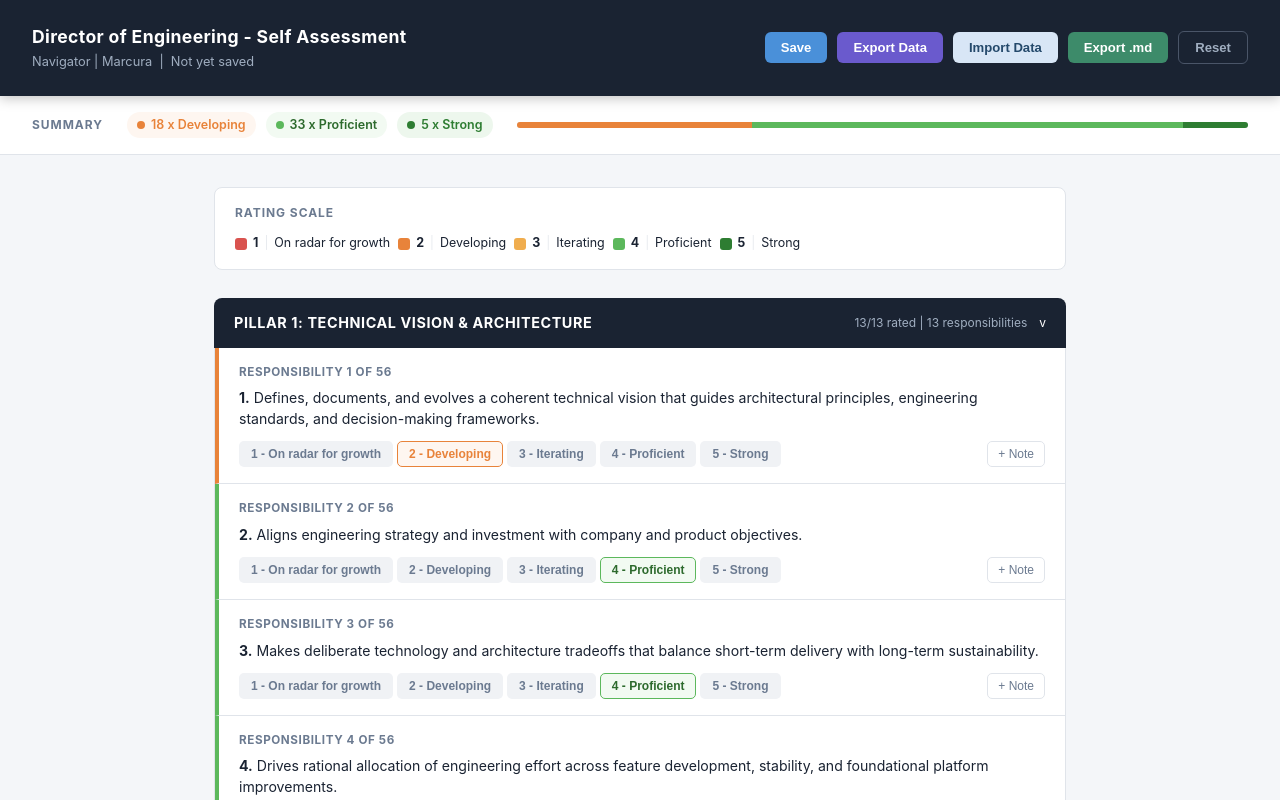
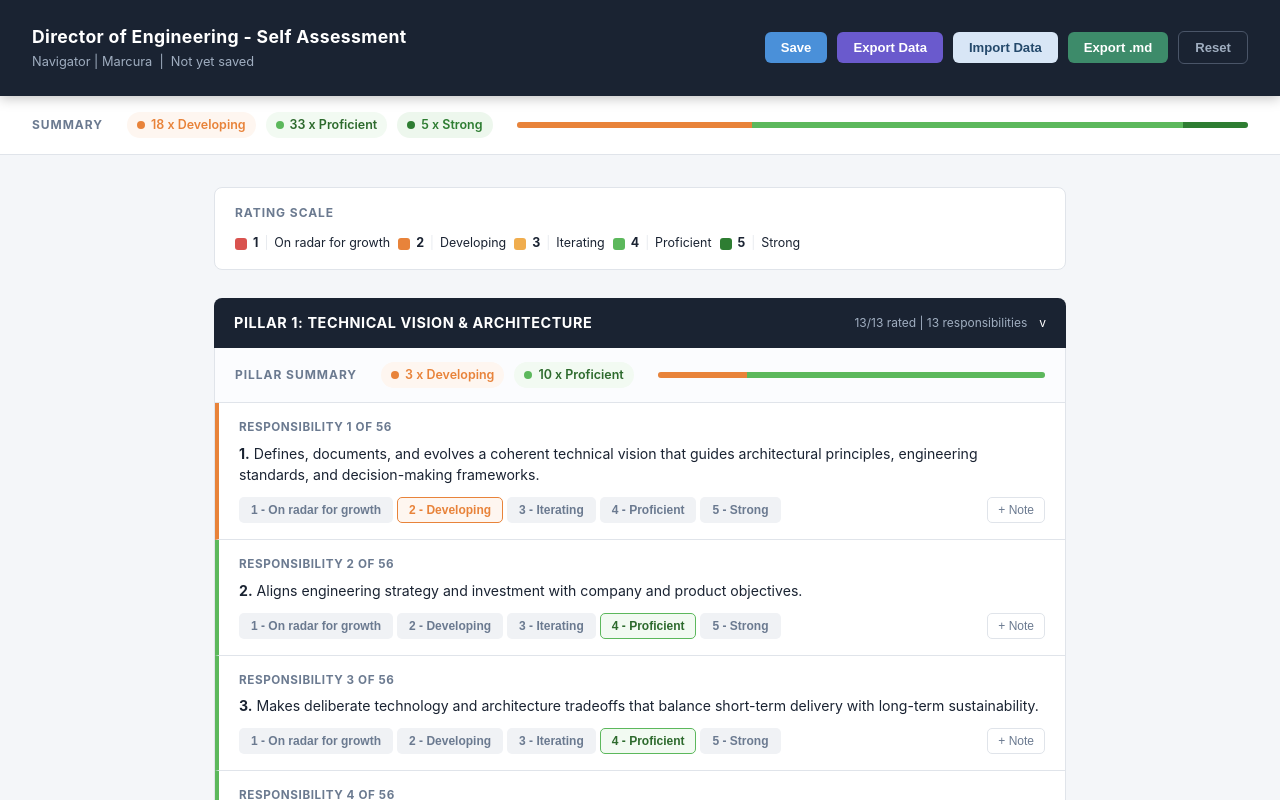
Before and after one commit to peterscottbrownstein/self-assessment, a React app in the folder app/: page / in a window 1280 px wide. Shown: the top 800 px of the page. Built offline with nearby package versions, Linux system fonts and the light colour scheme; the HTML template or start-up script is replaced by a standard one.

Commit message:
Add pillar-level rating summary bars

```diff
--- a/app/src/components/Pillar.jsx
+++ b/app/src/components/Pillar.jsx
@@ -1,6 +1,7 @@
 import { useState } from 'react';
 import { Item } from './Item';
 import { PillarSummary } from './PillarSummary';
+import { SummaryBar } from './SummaryBar';
 
 export function Pillar({
   pillar,
@@ -26,6 +27,12 @@ export function Pillar({
       </div>
       {!collapsed && (
         <div className="pillar-body">
+          <SummaryBar
+            assessmentState={assessmentState}
+            items={pillar.items}
+            title="Pillar Summary"
+            className="summary-bar-pillar"
+          />
           {pillar.items.map((item, index) => (
             <Item
               key={item.id}
--- a/app/src/components/SummaryBar.jsx
+++ b/app/src/components/SummaryBar.jsx
@@ -1,18 +1,29 @@
 import { PILLARS, RATINGS } from '../data/pillars';
 
-export function SummaryBar({ assessmentState }) {
+function buildCounts(items, assessmentState) {
   const counts = { 1: 0, 2: 0, 3: 0, 4: 0, 5: 0, null: 0 };
-  PILLARS.forEach(p =>
-    p.items.forEach(item => {
-      const r = assessmentState[item.id]?.rating ?? null;
-      counts[r] = (counts[r] || 0) + 1;
-    })
-  );
-  const total = PILLARS.reduce((sum, p) => sum + p.items.length, 0);
+
+  items.forEach(item => {
+    const r = assessmentState[item.id]?.rating ?? null;
+    counts[r] = (counts[r] || 0) + 1;
+  });
+
+  return counts;
+}
+
+export function SummaryBar({
+  assessmentState,
+  items,
+  title = 'Summary',
+  className = '',
+}) {
+  const summaryItems = items ?? PILLARS.flatMap(pillar => pillar.items);
+  const counts = buildCounts(summaryItems, assessmentState);
+  const total = summaryItems.length;
 
   return (
-    <div className="summary-bar">
-      <h2>Summary</h2>
+    <div className={`summary-bar ${className}`.trim()}>
+      <h2>{title}</h2>
       <div className="summary-chips">
         {[1, 2, 3, 4, 5].map(r =>
           counts[r] > 0 ? (
@@ -35,7 +46,7 @@ export function SummaryBar({ assessmentState }) {
             <div
               key={r}
               className={`progress-seg seg-${r}`}
-              style={{ width: `${(counts[r] / total) * 100}%` }}
+              style={{ width: total > 0 ? `${(counts[r] / total) * 100}%` : '0%' }}
             />
           ))}
         </div>
--- a/app/src/index.css
+++ b/app/src/index.css
@@ -56,6 +56,14 @@ body { font-family: -apple-system, BlinkMacSystemFont, 'Segoe UI', sans-serif; b
   padding: 16px 32px; display: flex; align-items: center; gap: 24px; flex-wrap: wrap;
 }
 .summary-bar h2 { font-size: 0.75rem; font-weight: 700; text-transform: uppercase; letter-spacing: 0.08em; color: var(--muted); }
+.summary-bar-pillar {
+  border-bottom: 1px solid var(--border);
+  padding: 14px 20px;
+  background: #fbfcfe;
+}
+.summary-bar-pillar h2 {
+  min-width: 110px;
+}
 .summary-chips { display: flex; gap: 10px; flex-wrap: wrap; }
 .chip { display: flex; align-items: center; gap: 6px; padding: 4px 10px; border-radius: 20px; font-size: 0.78rem; font-weight: 600; }
 .chip-dot { width: 8px; height: 8px; border-radius: 50%; }
```
Also changed, not shown: 1 other file (tests, documents, lock files or other folders).
